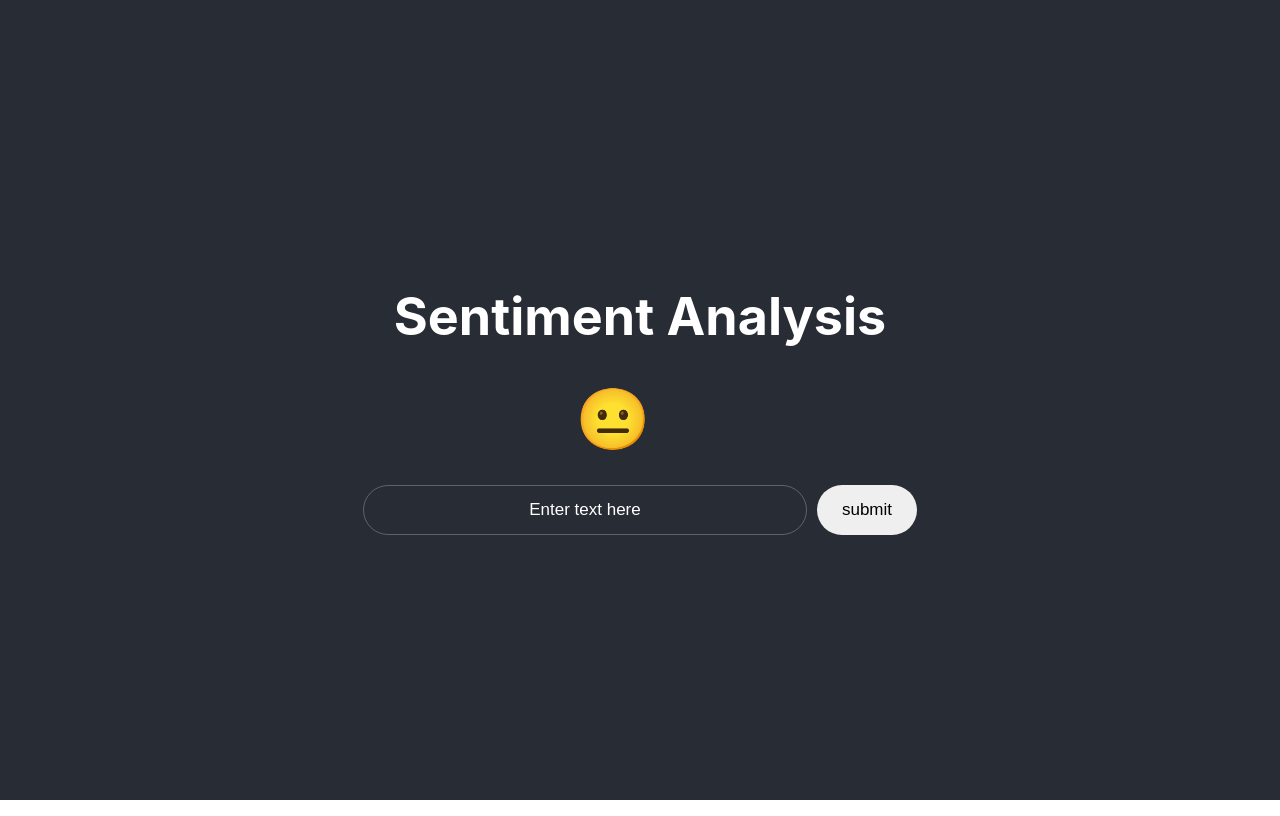
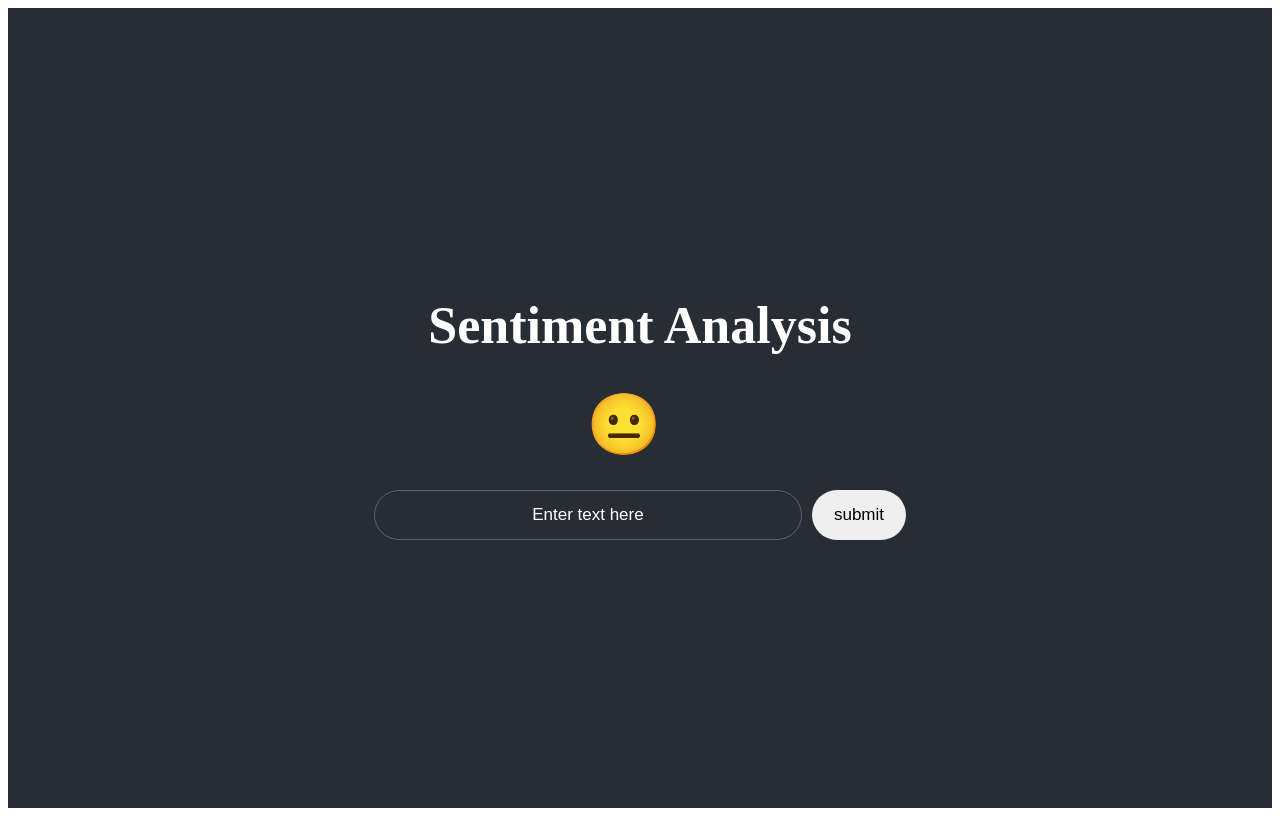
Before and after one commit to wiramonlapinamk/sentiment, a React (Create React App) app: page / in a window 1280 px wide. Built offline with nearby package versions, Linux system fonts and the light colour scheme.

Commit message:
edit frontend

```diff
--- a/src/App.css
+++ b/src/App.css
@@ -16,7 +16,7 @@
   padding: 14px 21px;
   border-radius: 50px;
   color: #fff;
-  width: 400px;
+  width: 30vw;
   text-align: center;
   font-size: 17px;
   margin-bottom: 15px;
@@ -36,7 +36,7 @@
 .result {
   display: flex;
   gap: 15px;
-  width: 500px;
+  max-width: 500px;
   flex-wrap: nowrap;
   align-items: center;
 }
@@ -45,7 +45,7 @@
   border: 1px solid #eeeeee47;
   padding: 14px 21px;
   border-radius: 50px;
-  width: 100px;
+  max-width: 100px;
   font-size: 17px;
   margin-left: 10px;
 }
--- a/src/index.css
+++ /dev/null
@@ -1,13 +0,0 @@
-body {
-  margin: 0;
-  font-family: -apple-system, BlinkMacSystemFont, 'Segoe UI', 'Roboto', 'Oxygen',
-    'Ubuntu', 'Cantarell', 'Fira Sans', 'Droid Sans', 'Helvetica Neue',
-    sans-serif;
-  -webkit-font-smoothing: antialiased;
-  -moz-osx-font-smoothing: grayscale;
-}
-
-code {
-  font-family: source-code-pro, Menlo, Monaco, Consolas, 'Courier New',
-    monospace;
-}
--- a/src/index.js
+++ b/src/index.js
@@ -1,7 +1,6 @@
 import React from "react";
 import ReactDOM from "react-dom/client";
 import App from "./App";
-import "./index.css";
 
 const root = ReactDOM.createRoot(document.getElementById("root"));
 root.render(
```
